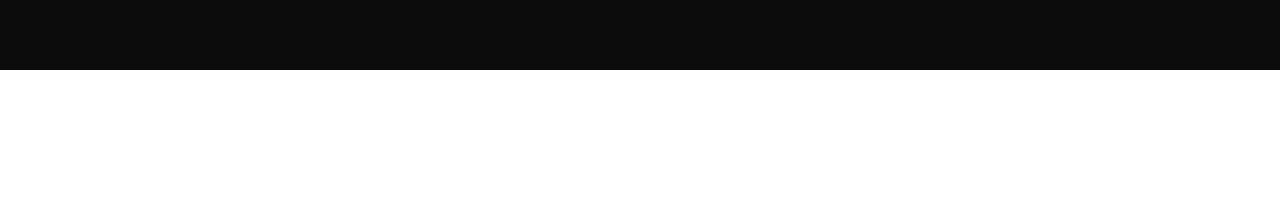
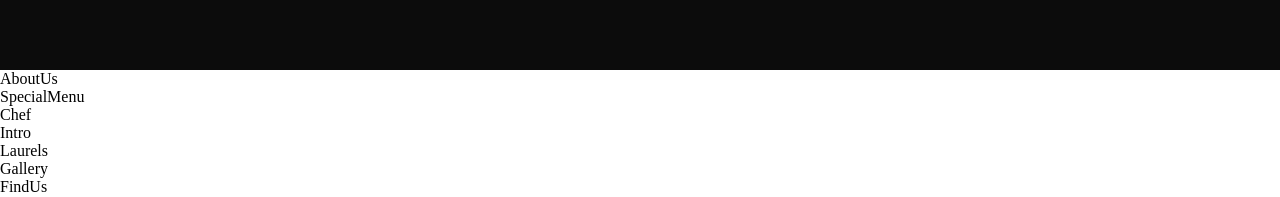
Before and after one commit to rhyno3117/Restaurant-Template, a React (Create React App) app: page / in a window 1280 px wide. Shown: the part 805-1002 px from the top of the page. Before the commit the page ends 875 px from the top, so only its background shows below. Built offline with nearby package versions, Linux system fonts and the light colour scheme; a web font is replaced by a local one.

Commit message:
Adds myfile.md

```diff
--- a/src/App.js
+++ b/src/App.js
@@ -8,14 +8,14 @@
   <div>
     <Navbar />
     <Header />
-    {/* <AboutUs />
+    <AboutUs />
     <SpecialMenu />
     <Chef />
     <Intro />
     <Laurels />
     <Gallery />
     <FindUs />
-    <Footer /> */}
+    <Footer />
   </div>
 );
 
```
